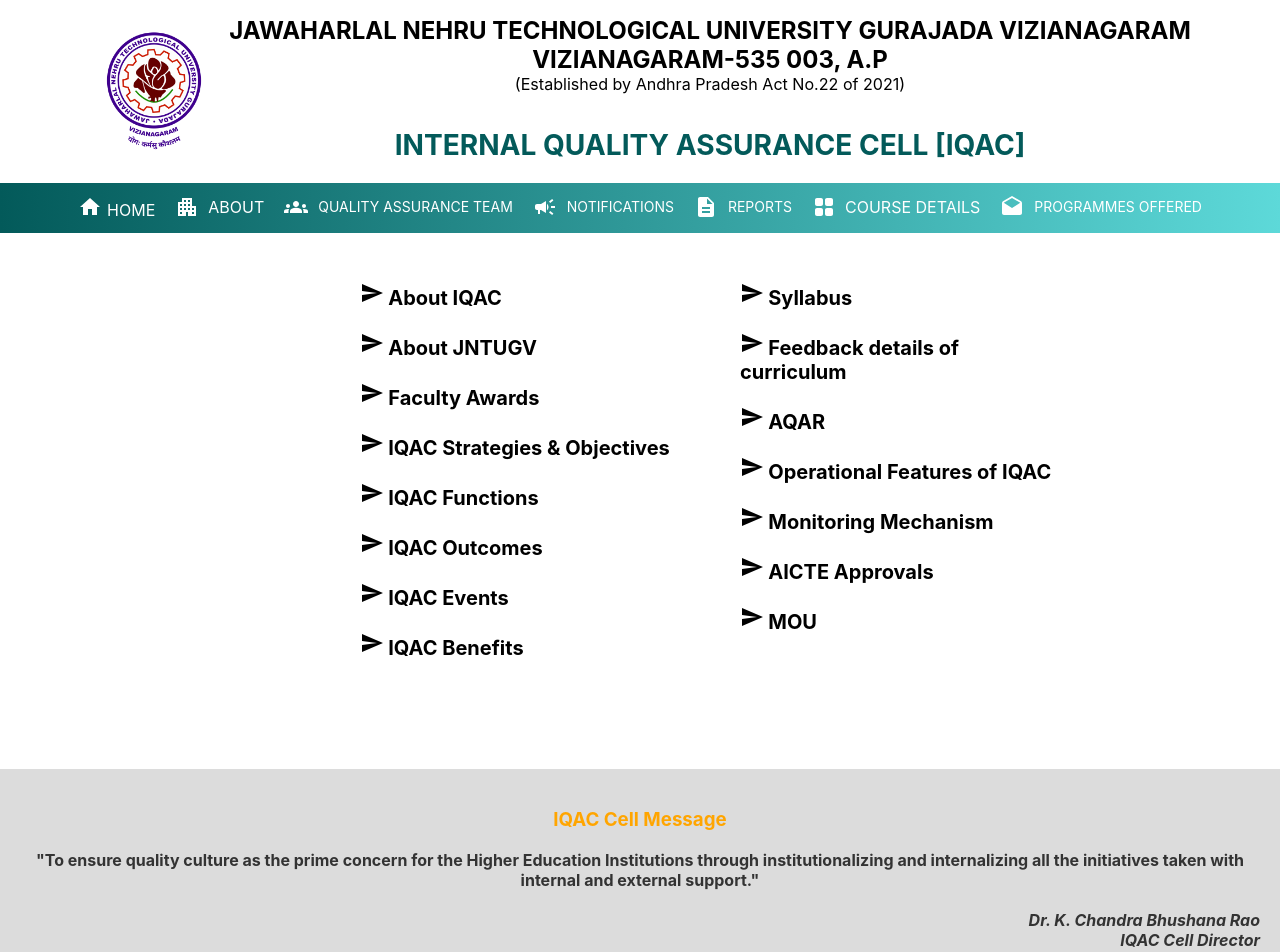
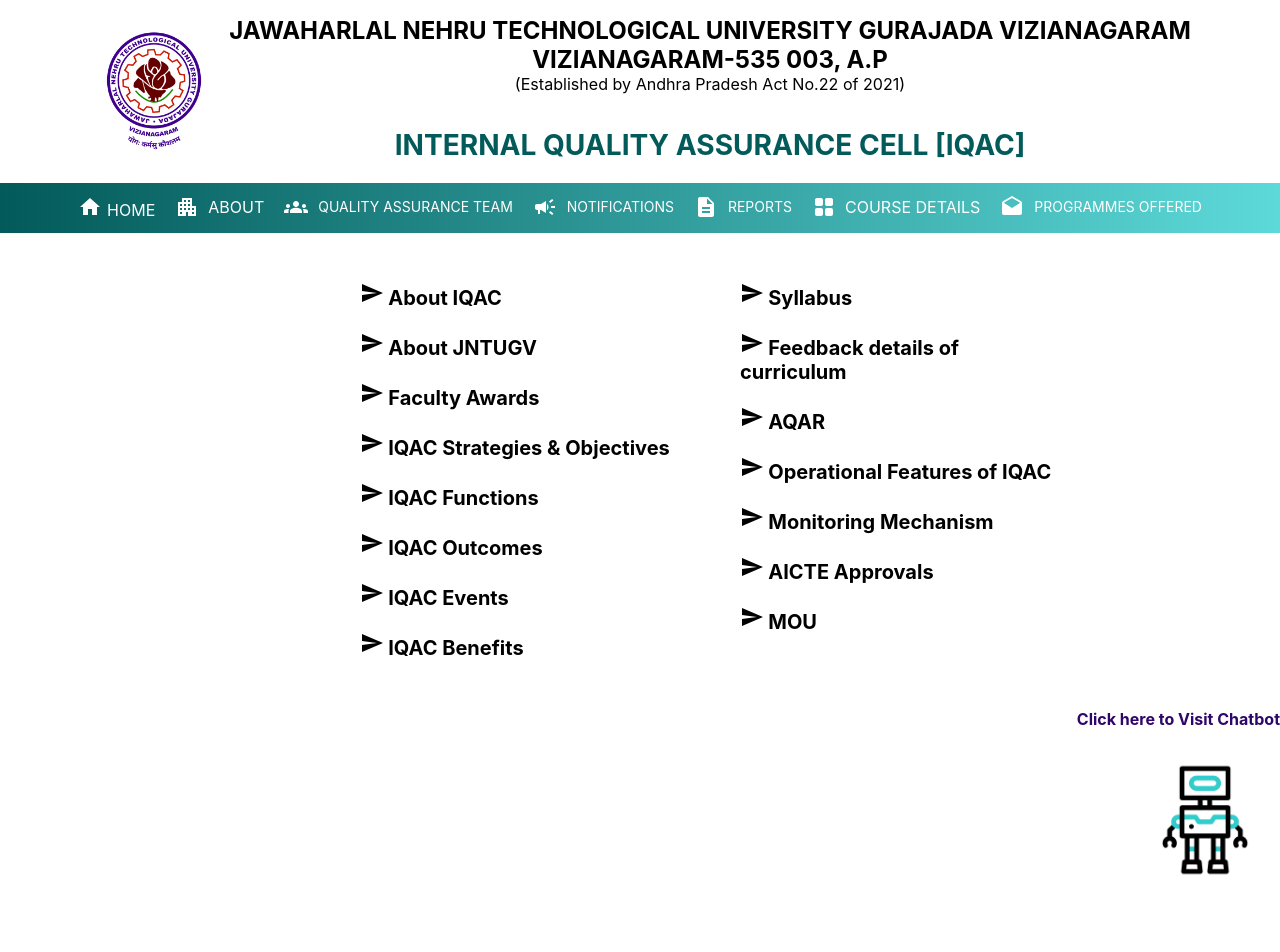
Before and after one commit to JNTU-GV-WEBSITE/iqac-cell, a React (Create React App) app: page / in a window 1280 px wide. Shown: the top 952 px of the page. Built offline with nearby package versions, Linux system fonts and the light colour scheme.

Commit message:
home page updated

```diff
--- a/src/App.js
+++ b/src/App.js
@@ -46,7 +46,7 @@
 import AICTE from './components/Home/AICTE/AICTE';
 import MOU from './components/Home/Data/MOU';
 import Events from './components/Home/Data/Events';
-import VirtualAssistant from './components/Header/VirtualAssistant/VirtualAssistant';
+//import VirtualAssistant from './components/Header/VirtualAssistant/VirtualAssistant';
 //import Forms from './components/Header/Forms/Forms';
 
 function App() {
@@ -114,7 +114,7 @@
         <Route path="/update-panel" element={<UpdatePanel />} /> */}
 
         <Route path="/notifications" element={<Notifications />} />
-        <Route path="/virtual-assistant" element={<VirtualAssistant />} />
+        {/* <Route path="/virtual-assistant" element={<VirtualAssistant />} />  */}
         </Routes>
 
 
--- a/src/components/Header/Dropdown.js
+++ b/src/components/Header/Dropdown.js
@@ -10,7 +10,7 @@
 import DescriptionIcon from "@mui/icons-material/Description";
 import MenuIcon from "@mui/icons-material/Menu";
 import CampaignIcon from '@mui/icons-material/Campaign';
-import SupportAgentIcon from "@mui/icons-material/SupportAgent";
+//import SupportAgentIcon from "@mui/icons-material/SupportAgent";
 
 import { useState } from "react";
 // import { PiExamFill } from "react-icons/pi";
@@ -201,14 +201,14 @@
           </div>
         </div> */}
 
-<div className="dropdown">
+{/* <div className="dropdown">
           <div className="dropbtn">
           <SupportAgentIcon />
             <Link to="/virtual-assistant" className="link-btn">
               VIRTUAL ASSISTANT
             </Link>
           </div>
-        </div>
+        </div> */}
 
 
 
--- a/src/components/Header/Programmes_offered/ProgrammesOffered.js
+++ b/src/components/Header/Programmes_offered/ProgrammesOffered.js
@@ -13,7 +13,7 @@
           <tr>
             <th>S.No</th>
             <th>Programme Name</th>
-            <th>Programme Code</th>
+            {/* <th>Programme Code</th> */}
             <th>Course Type</th>
             <th>Duration</th>
           </tr>
@@ -23,7 +23,7 @@
             <tr key={programme.SNo}> {/* Here, use 'SNo' instead of 'sno' */}
               <td>{programme.SNo}</td> {/* Here, use 'SNo' instead of 'sno' */}
               <td>{programme.ProgrammeName}</td> {/* Here, use 'ProgrammeName' instead of 'programmeName' */}
-              <td>{programme.ProgrammeCode}</td> {/* Here, use 'ProgrammeCode' instead of 'programmeCode' */}
+              {/* <td>{programme.ProgrammeCode}</td> Here, use 'ProgrammeCode' instead of 'programmeCode' */}
               <td>{programme.Course}</td> {/* Here, use 'Course' instead of 'courseType' */}
               <td>{programme.Duration}</td> {/* Here, use 'Duration' instead of 'duration' */}
             </tr>
--- a/src/components/Home/Home.js
+++ b/src/components/Home/Home.js
@@ -2,6 +2,8 @@
 import { Link } from 'react-router-dom';
 import "./Home.css";
 import SendIcon from '@mui/icons-material/Send';
+import chatbotGif from "../Header/VirtualAssistant/chatbot.gif";
+// import { alignProperty } from "@mui/material/styles/cssUtils";
 
 function Home() {
   return (
@@ -44,6 +46,20 @@
         </div>
       </div>
 
+      <div style={{ textAlign: 'right' }}>
+  <div style={{ fontWeight: 'bold', color: '#2e0669' }}>Click here to Visit Chatbot</div>
+  <div className="right">
+    <p className="centered-link">
+      <a href="https://bb8d-2401-4900-4b58-e0af-b52f-4c3c-e6f7-bdd.ngrok-free.app" target="_blank" rel="noopener noreferrer">
+        <img src={chatbotGif} alt="Click here" className="gif-image" style={{ width: "150px", height: "150px" }} />
+      </a>
+    </p>
+  </div>
+</div>
+
+
+
+
       <br /><br />
       <div className="iqacMessageContainer">
         <div className="iqacMessage">
```
